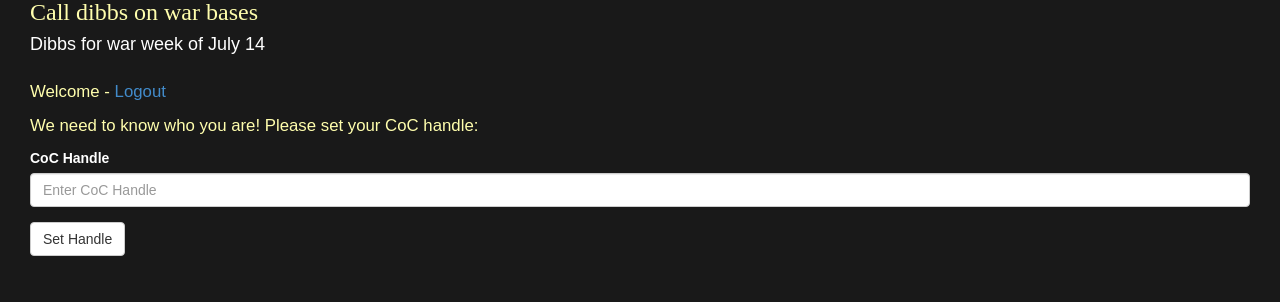
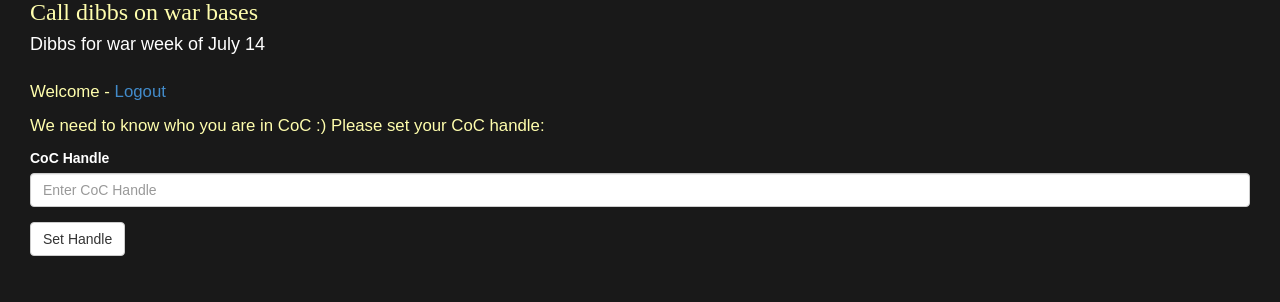
Before and after one commit to glenbot/dibbs, a Flask app: page / in a window 1280 px wide. Shown: the part 141-443 px from the top of the page. Run offline with Flask 2, Linux system fonts and the light colour scheme; the visitor is signed in with stand-in values (Sample User, id 1); data that the repository does not hold is empty; some libraries are stand-ins or nearby versions; some web fonts are replaced.

Commit message:
Modified entry text

```diff
--- a/templates/index.html
+++ b/templates/index.html
@@ -12,7 +12,7 @@
         </div>
         {% if not g.user.coc_handle %}
             <div class="row" id="coc-handle-row">
-                <p class="dark-text">We need to know who you are! Please set your CoC handle:</p>
+                <p class="dark-text">We need to know who you are in CoC :) Please set your CoC handle:</p>
                 <div class="error-message">&nbsp;</div>
                 <form role="form" id="coc-handle-form">
                   <div class="form-group">
```
